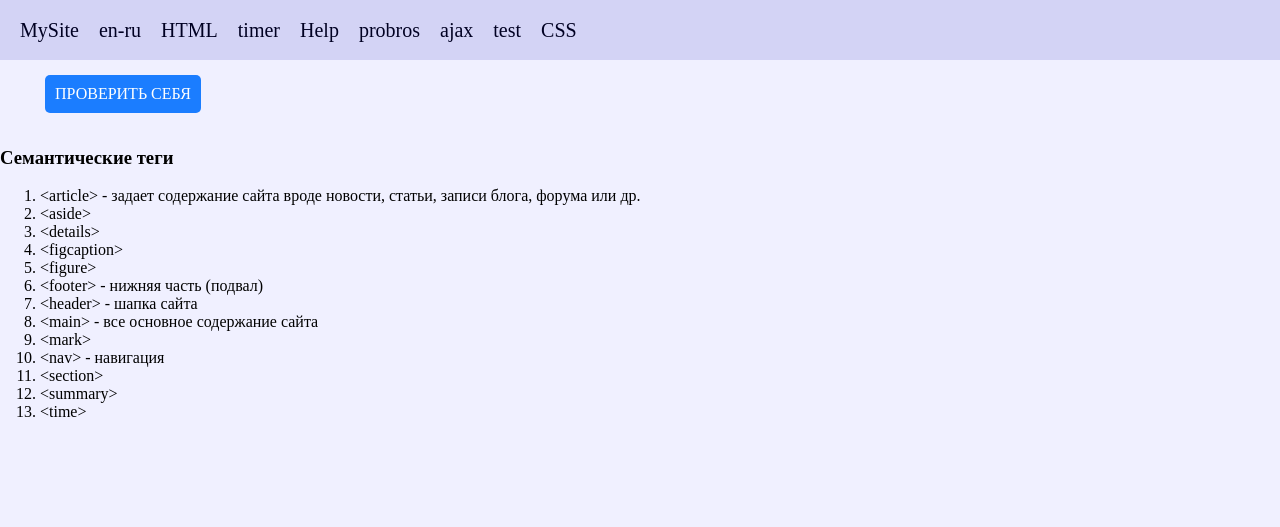
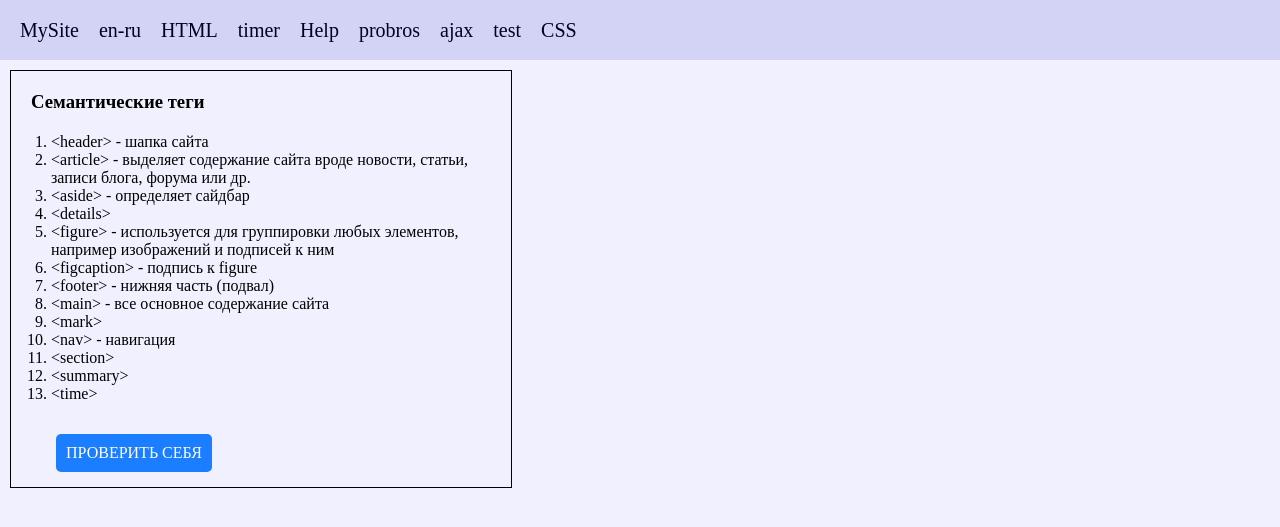
Before and after one commit to k34r/MySite, a PHP site: page /html in a window 1280 px wide. Shown: the top 527 px of the page. Run offline with PHP 8.4, Linux system fonts and the light colour scheme.

Commit message:
modified

```diff
--- a/CSS/my.css
+++ b/CSS/my.css
@@ -1,6 +1,11 @@
 body {
 	margin: 0;
 	background-color: #f0f0ff;
+	box-sizing: border-box;
+}
+
+h3 {
+	margin: 20px;
 }
 
 .header_nav {
@@ -119,6 +124,16 @@ body {
 	margin: 15px 45px;
 }
 
+.link_button:active {
+	border: 3px solid blue;
+}
+
 .link_button:hover {
 	background-color: #1865cb;
 }
+
+.semantic_tag {
+	border: 1px solid black;
+	width: 500px;
+	margin: 10px;
+}
--- a/Pages/HTML/HTML.php
+++ b/Pages/HTML/HTML.php
@@ -5,19 +5,18 @@
 	<meta name="viewport" content="width=device-width, initial-scale=1">
 	<title>HTML</title>
 	<link rel="stylesheet" type="text/css" href="./CSS/my.css">
-</head>
-<bod
+<body>
 	<?php require_once 'PageComponents/header.html'; ?>
-<a href="HTML_questions" class="link_button">ПРОВЕРИТЬ СЕБЯ</a>
+<div class="semantic_tag">
 	<h3 class="caption_3">Семантические теги</h3>
 	<ol class="semantic_tag_list">
-	<li class="semantic_item">&ltarticle&gt -  задает содержание сайта вроде новости, статьи, записи блога, форума или др.</li>
-	<li class="semantic_item">&ltaside&gt</li>
+		<li class="semantic_item">&ltheader&gt - шапка сайта</li>
+		<li class="semantic_item">&ltarticle&gt -  выделяет содержание сайта вроде новости, статьи, записи блога, форума или др.</li>
+		<li class="semantic_item">&ltaside&gt - определяет сайдбар</li>
 		<li class="semantic_item">&ltdetails&gt</li>
-	<li class="semantic_item">&ltfigcaption&gt</li>
-	<li class="semantic_item">&ltfigure&gt</li>
+		<li class="semantic_item">&ltfigure&gt - используется для группировки любых элементов, например изображений и подписей к ним</li>
+		<li class="semantic_item">&ltfigcaption&gt - подпись к figure</li>
 		<li class="semantic_item">&ltfooter&gt - нижняя часть (подвал)</li>
-	<li class="semantic_item">&ltheader&gt - шапка сайта</li>
 		<li class="semantic_item">&ltmain&gt - все основное содержание сайта</li>
 		<li class="semantic_item">&ltmark&gt</li>
 		<li class="semantic_item">&ltnav&gt - навигация</li>
@@ -25,5 +24,7 @@
 		<li class="semantic_item">&ltsummary&gt</li>
 		<li class="semantic_item">&lttime&gt</li>
 	</ol>
+	<a href="HTML_questions" class="link_button">ПРОВЕРИТЬ СЕБЯ</a>
+</div>
 </body>
 </html>
```
Lines whose indentation alone changed are shown as unchanged.
